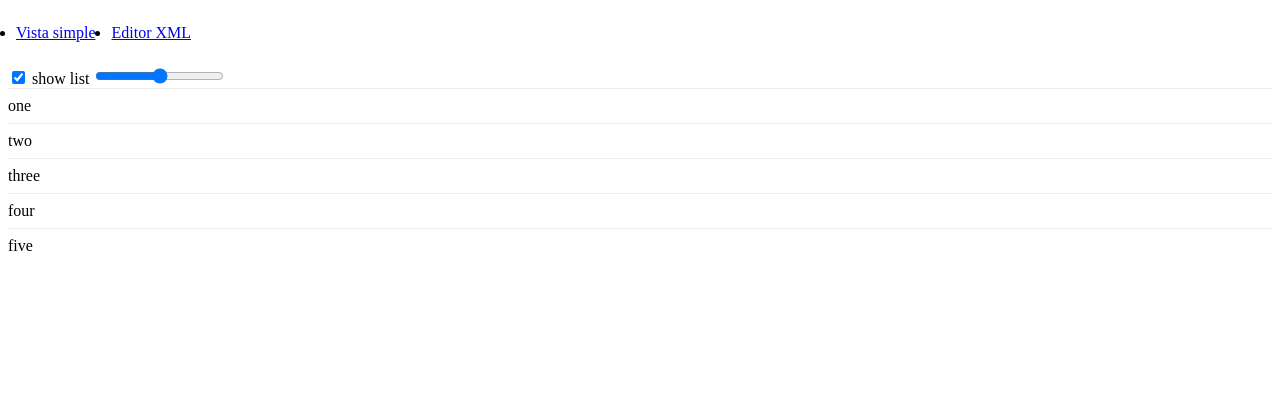
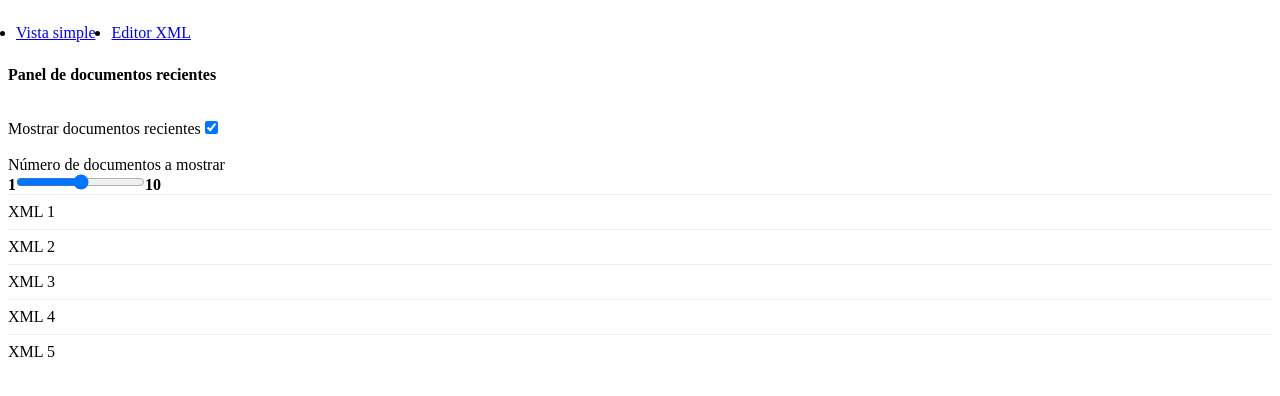
Before and after one commit to RSM-CR/RSMCR-FE, a SvelteKit app in the folder interfaz/: page /RFiles in a window 1280 px wide. Shown: the top 396 px of the page. Built offline with nearby package versions, Linux system fonts and the light colour scheme.

Commit message:
posible diseño

```diff
--- /dev/null
+++ b/interfaz/src/app.css
@@ -0,0 +1,5 @@
+@import 'tailwindcss';
+
+body {
+  font-family: 'Inter', sans-serif;
+}
--- a/interfaz/src/app.html
+++ b/interfaz/src/app.html
@@ -4,6 +4,12 @@
     <meta charset="utf-8" />
     <meta name="viewport" content="width=device-width, initial-scale=1" />
     <meta name="text-scale" content="scale" />
+
+    <!-- Fuente -->
+    <link rel="preconnect" href="https://fonts.googleapis.com" />
+    <link rel="preconnect" href="https://fonts.gstatic.com" crossorigin />
+    <link href="https://fonts.googleapis.com/css2?family=Inter:wght@400;500;600;700&display=swap" rel="stylesheet" />
+
     %sveltekit.head%
   </head>
   <body data-sveltekit-preload-data="hover">
--- a/interfaz/src/routes/RFiles/+page.svelte
+++ b/interfaz/src/routes/RFiles/+page.svelte
@@ -1,19 +1,28 @@
+
+<strong>Panel de documentos recientes</strong>
+<br>
+<br>
+<br>
 <script>
 	import { slide } from 'svelte/transition';
 
-	let items = ['one', 'two', 'three', 'four', 'five', 'six', 'seven', 'eight', 'nine', 'ten'];
+	let items = ['XML 1', 'XML 2', 'XML 3', 'XML 4', 'XML 5', 'XML 6', 'XML 7', 'XML 8', 'XML 9', 'XML 10'];
 
 	let showItems = $state(true);
 	let i = $state(5);
 </script>
 
 <label>
+	Mostrar documentos recientes
 	<input type="checkbox" bind:checked={showItems} />
-	show list
+
 </label>
-
+<br>
+<br>
 <label>
-	<input type="range" bind:value={i} max="10" />
+	Número de documentos a mostrar
+	<br>
+	<strong>1</strong><input type="range" bind:value={i} max="10"/><strong>10</strong> <!--El color de el checkbox y del range varía con respecto al color del escritorio del usuario. No se puede cambiar de ninguna manera.-->
 </label>
 
 {#if showItems}
@@ -29,4 +38,7 @@
 		padding: 0.5em 0;
 		border-top: 1px solid #eee;
 	}
+	@import 'tailwindcss';
+
+
 </style>
--- a/interfaz/src/routes/RFiles/layout.css
+++ /dev/null
@@ -1 +0,0 @@
-@import 'tailwindcss';
```
Also changed, not shown: interfaz/src/routes/+layout.server.ts (line endings or trailing spaces), interfaz/src/routes/recentFiles.svelte (added). Lines whose indentation alone changed are shown as unchanged.
